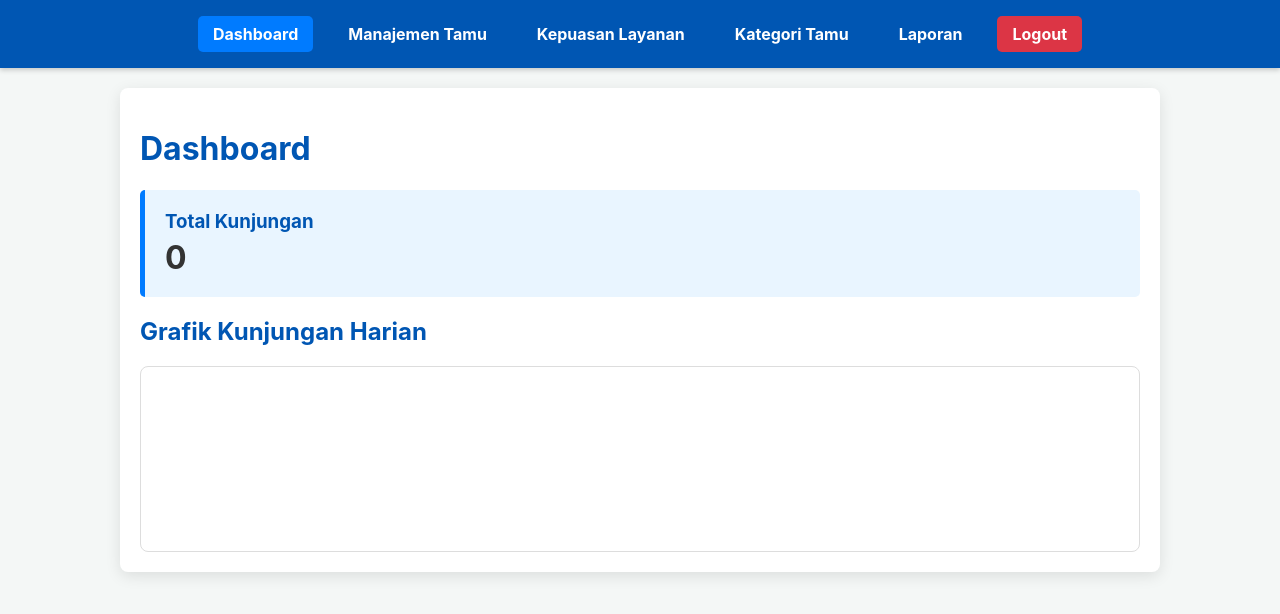
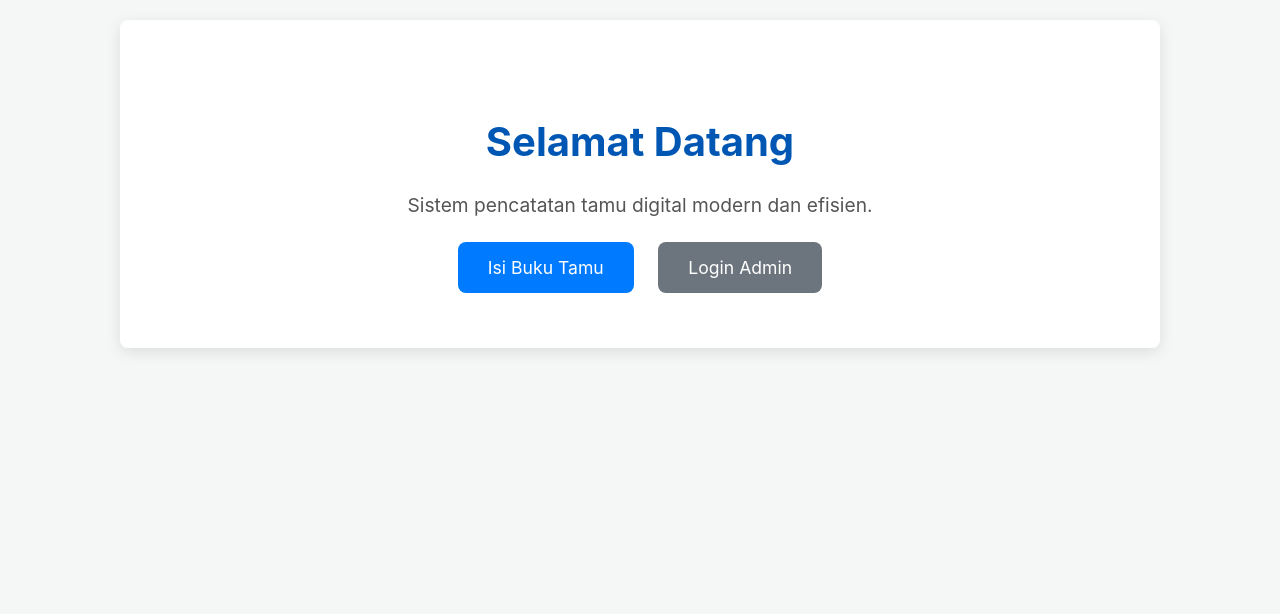
Before and after one commit to eldntr/buku-tamu-app, a website: page public/index.html in a window 1280 px wide. Drawn offline with nearby package versions, Linux system fonts and the light colour scheme.

Commit message:
Update landing page and dashboard layout; enhance user interface and error handling in dashboard scripts

```diff
--- /dev/null
+++ b/public/dashboard.html
@@ -0,0 +1,25 @@
+<!DOCTYPE html>
+<html lang="id">
+<head>
+    <meta charset="UTF-8">
+    <meta name="viewport" content="width=device-width, initial-scale=1.0">
+    <title>Dashboard - Sistem Buku Tamu</title>
+    <link rel="stylesheet" href="css/style.css">
+    <script src="https://cdn.jsdelivr.net/npm/chart.js"></script>
+</head>
+<body>
+    <div class="main-content">
+        <h1>Dashboard</h1>
+        <div class="stats-card">
+            <h3>Total Kunjungan</h3>
+            <p id="total-guests">0</p>
+        </div>
+
+        <h2>Grafik Kunjungan Harian</h2>
+        <div class="chart-container" style="height: 400px;">
+            <canvas id="visitsChart"></canvas>
+        </div>
+    </div>
+
+    <script src="js/api-helper.js"></script> <script src="js/main.js"></script>         <script src="js/dashboard.js"></script>   </body>
+</html>
--- a/public/index.html
+++ b/public/index.html
@@ -3,25 +3,53 @@
 <head>
     <meta charset="UTF-8">
     <meta name="viewport" content="width=device-width, initial-scale=1.0">
-    <title>Dashboard - Sistem Buku Tamu</title>
+    <title>Selamat Datang di Sistem Buku Tamu</title>
     <link rel="stylesheet" href="css/style.css">
-    <script src="https://cdn.jsdelivr.net/npm/chart.js"></script>
-    <script src="js/auth-check.js"></script>
+    <style>
+        .landing-container {
+            text-align: center;
+            padding: 50px 20px;
+        }
+        .landing-container h1 {
+            font-size: 2.5rem;
+            color: #0056b3;
+        }
+        .landing-container p {
+            font-size: 1.2rem;
+            color: #555;
+            margin-bottom: 40px;
+        }
+        .action-buttons a {
+            text-decoration: none;
+            color: white;
+            background-color: #007bff;
+            padding: 15px 30px;
+            border-radius: 8px;
+            font-size: 1.1rem;
+            margin: 0 10px;
+            transition: background-color 0.3s;
+        }
+        .action-buttons a.admin-login {
+            background-color: #6c757d;
+        }
+        .action-buttons a:hover {
+            background-color: #0056b3;
+        }
+        .action-buttons a.admin-login:hover {
+            background-color: #5a6268;
+        }
+    </style>
 </head>
 <body>
     <div class="main-content">
-        <h1>Dashboard</h1>
-        <div class="stats-card">
-            <h3>Total Kunjungan</h3>
-            <p id="total-guests">0</p>
-        </div>
-
-        <h2>Grafik Kunjungan Harian</h2>
-        <div class="chart-container">
-            <canvas id="visitsChart"></canvas>
+        <div class="landing-container">
+            <h1>Selamat Datang</h1>
+            <p>Sistem pencatatan tamu digital modern dan efisien.</p>
+            <div class="action-buttons">
+                <a href="buku-tamu.html">Isi Buku Tamu</a>
+                <a href="login.html" class="admin-login">Login Admin</a>
+            </div>
         </div>
     </div>
-    <script src="js/main.js"></script>
-    <script src="js/dashboard.js"></script>
 </body>
 </html>
--- a/public/js/dashboard.js
+++ b/public/js/dashboard.js
@@ -1,13 +1,18 @@
-document.addEventListener('DOMContentLoaded', () => {
+document.addEventListener('DOMContentLoaded', async () => {
     const totalGuestsEl = document.getElementById('total-guests');
     const ctx = document.getElementById('visitsChart').getContext('2d');
 
-    fetchAdminAPI('/api/admin/stats/summary')
-        .then(response => {
-            if (!response.ok) throw new Error('Network response was not ok');
-            return response.json();
-        })
-        .then(data => {
+    try {
+        // Gunakan fetchAdminAPI yang sudah didefinisikan di api-helper.js
+        const response = await fetchAdminAPI('/api/admin/stats/summary');
+
+        if (!response.ok) {
+            // Jika helper tidak me-redirect, tangani error di sini
+            throw new Error('Gagal mengambil data ringkasan.');
+        }
+
+        const data = await response.json();
+
         // Tampilkan total tamu
         totalGuestsEl.textContent = data.totalGuests;
 
@@ -17,7 +22,7 @@ document.addEventListener('DOMContentLoaded', () => {
 
         // Render grafik
         new Chart(ctx, {
-                type: 'line', // Grafik garis
+            type: 'line',
             data: {
                 labels: labels,
                 datasets: [{
@@ -34,7 +39,7 @@ document.addEventListener('DOMContentLoaded', () => {
                     y: {
                         beginAtZero: true,
                         ticks: {
-                                stepSize: 1 // Hanya tampilkan angka bulat di sumbu Y
+                            stepSize: 1
                         }
                     }
                 },
@@ -42,12 +47,12 @@ document.addEventListener('DOMContentLoaded', () => {
                 maintainAspectRatio: false
             }
         });
-        })
-        .catch(error => {
-            // Error 'Akses ditolak' sudah ditangani di helper,
-            // jadi kita hanya perlu menangani error lain di sini.
-            if (error.message !== 'Akses ditolak') {
-                 console.error('Error fetching dashboard stats:', error);
+
+    } catch (error) {
+        console.error('Error fetching dashboard stats:', error.message);
+        // Mungkin tampilkan pesan error di halaman jika diperlukan
+        if (document.querySelector('.main-content')) {
+            document.querySelector('.main-content').innerHTML = `<h1>Oops!</h1><p>Gagal memuat data dashboard. Error: ${error.message}</p><p>Silakan coba login kembali.</p>`;
+        }
     }
 });
-});
```
Lines whose indentation alone changed are shown as unchanged.
